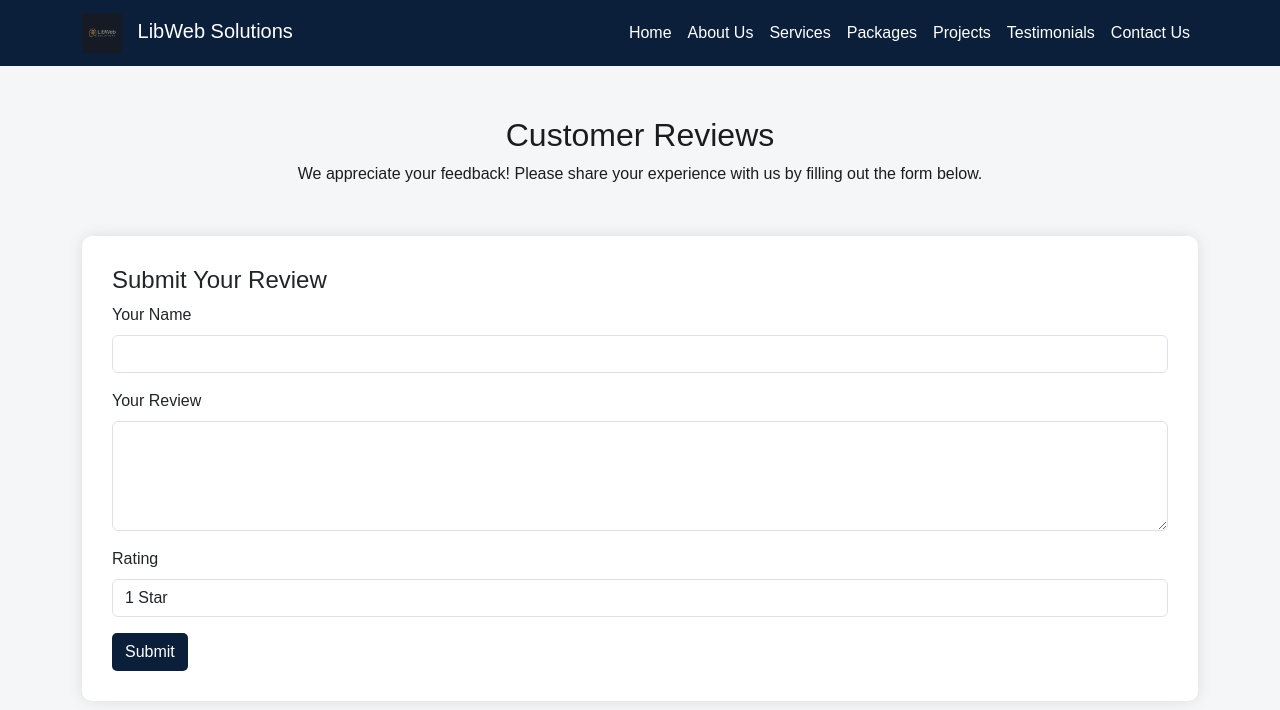
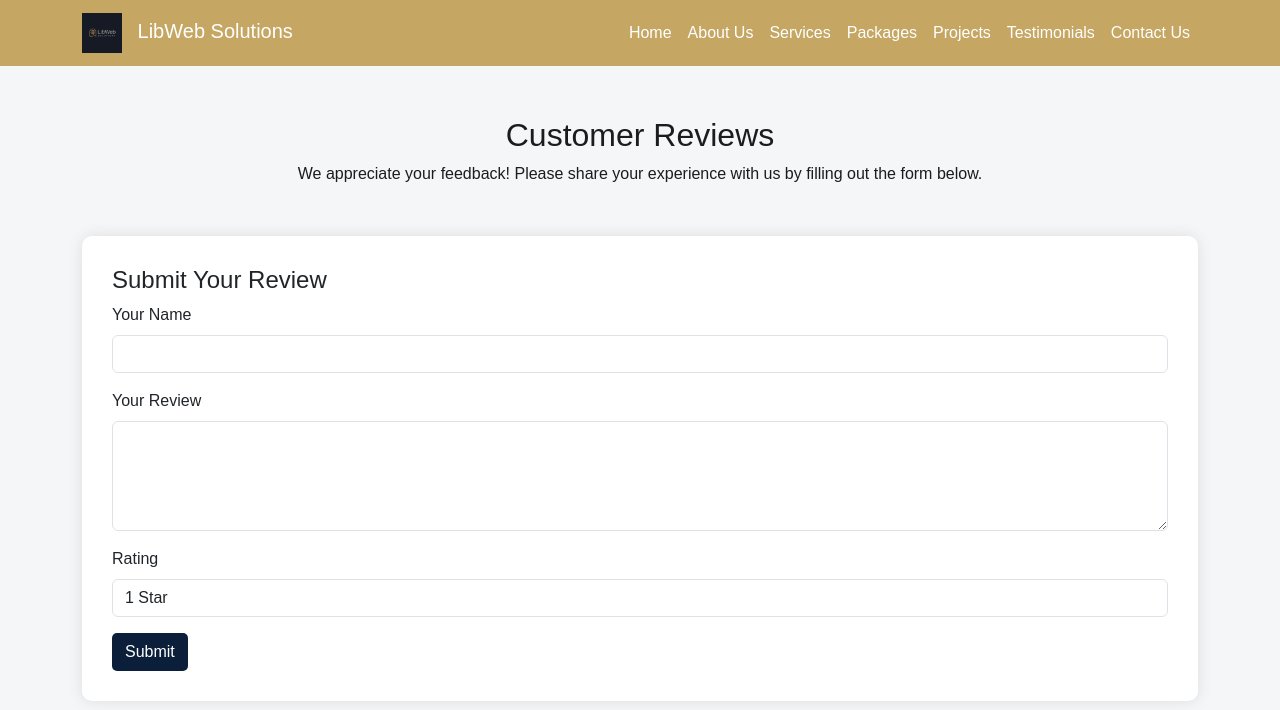
Before and after one commit to Libass276/LibWeb-Solutions, a plain HTML site: page testimonials.html in a window 1280 px wide. Drawn offline with nearby package versions, Linux system fonts and the light colour scheme.

Commit message:
Update testimonials.css

```diff
--- a/testimonials.css
+++ b/testimonials.css
@@ -4,7 +4,7 @@ body {
     transition: background-color 0.3s ease, color 0.3s ease;
 }
 .navbar {
-    background-color: #0B1F3A;
+    background-color:#C5A663;
 }
 .navbar a {
     color: white !important;
```
